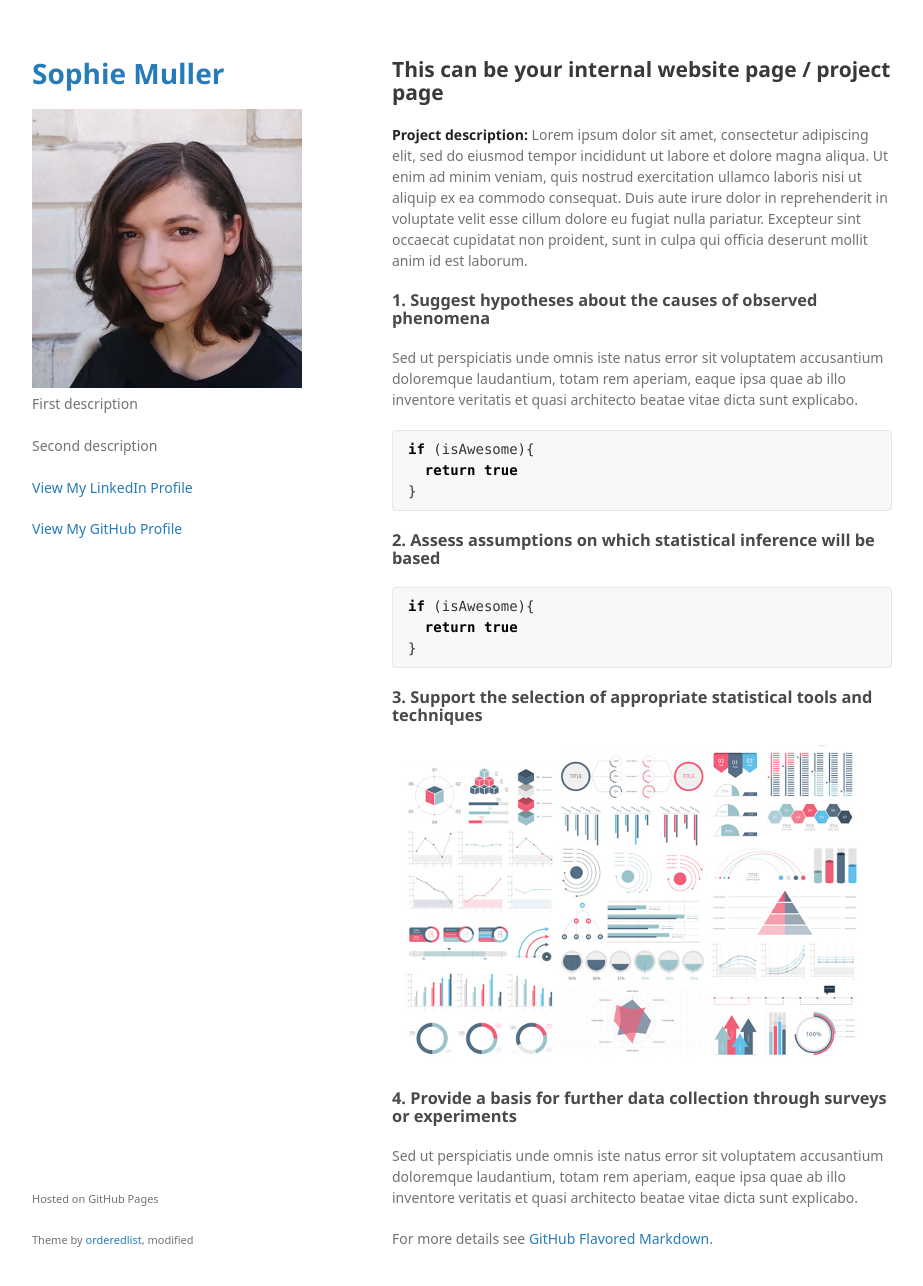
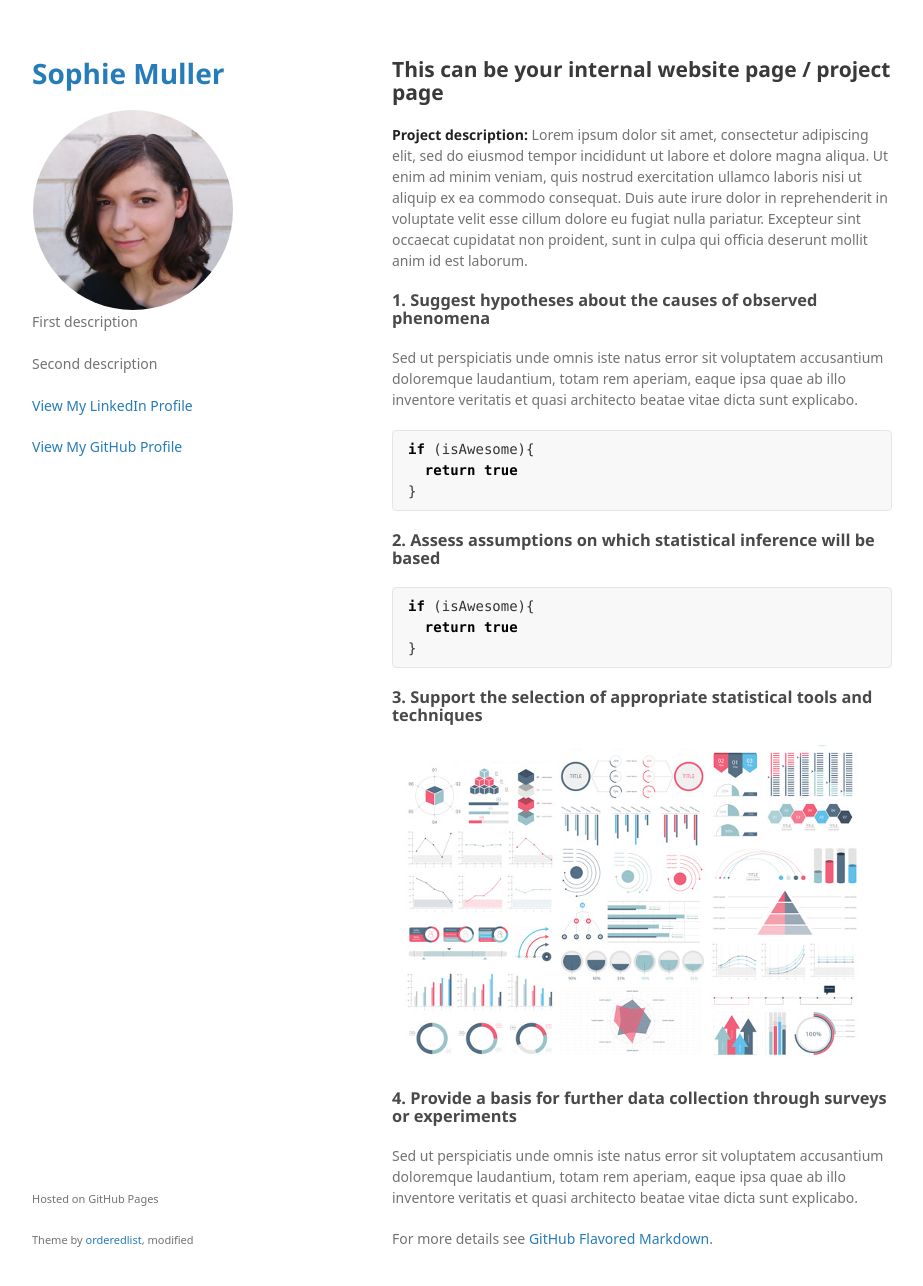
Before and after one commit to sophieam/sophieam.github.io, a Jekyll site: the page built from sample_page.md, in a window 1280 px wide and 1319 px high. Shown: the top 1286 px of the window, without its empty margins (178-1101 px from the left). Built offline with Jekyll 4.4.1, drawn with Linux system fonts in a browser that asks for light colours; some web fonts are replaced; our own code applies the rules of GitHub Pages for plain Markdown files; a script that is not in the unit is left out.

Commit message:
Assigned .circleborder class to picture

```diff
--- a/_layouts/default.html
+++ b/_layouts/default.html
@@ -17,7 +17,9 @@
         <h1><a href="{{ "/" | absolute_url }}">{{ site.title | default: site.github.repository_name }}</a></h1>
 
         {% if site.logo %}
-          <img src="{{site.logo | relative_url}}" alt="Logo" />
+        <div class="circleborder">
+          <img src="{{site.logo | relative_url}}" alt="Picture" />
+        </div>
         {% endif %}
 
         <p>{{ site.description | default: site.github.project_tagline }}</p>
```
